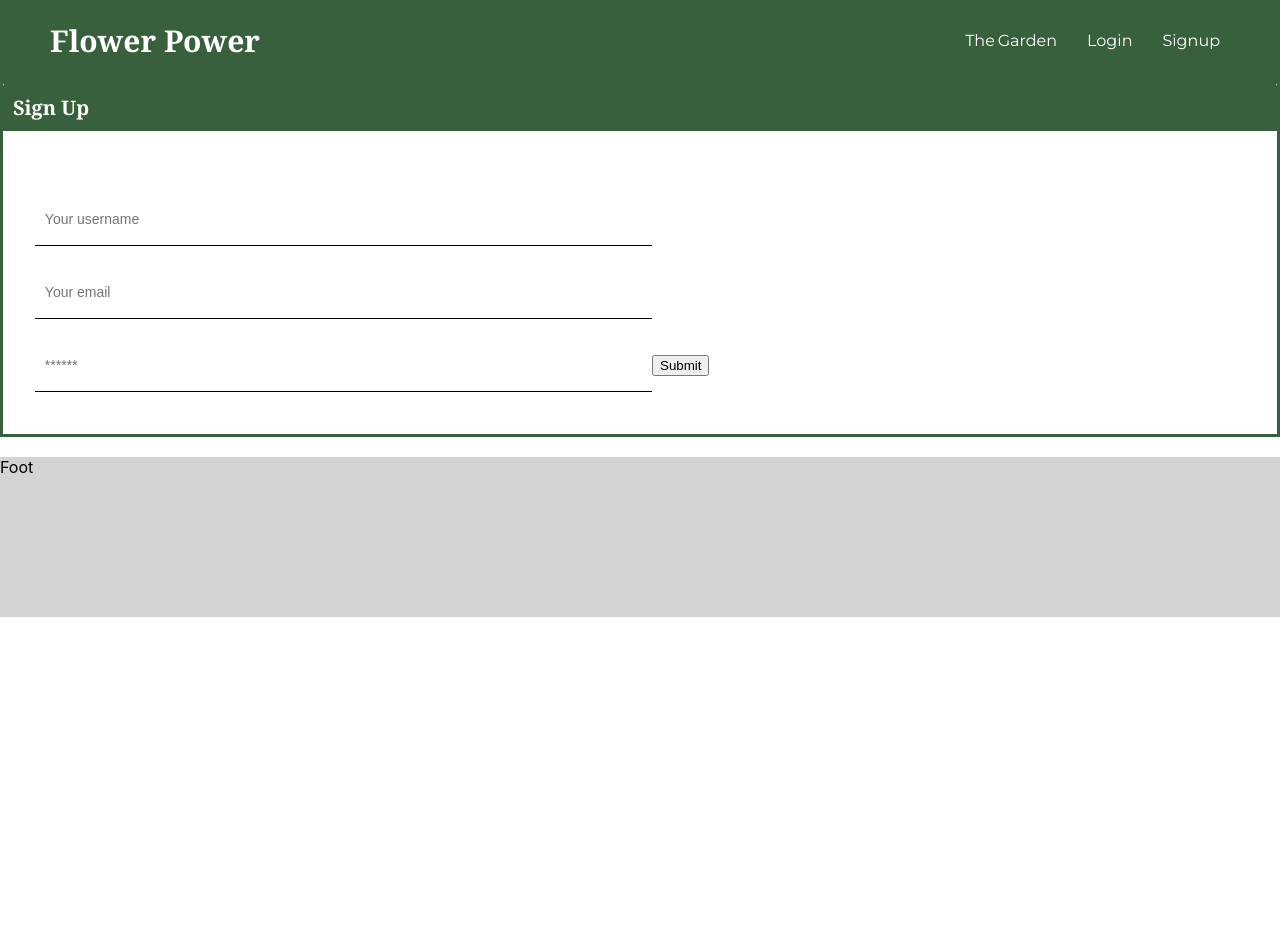
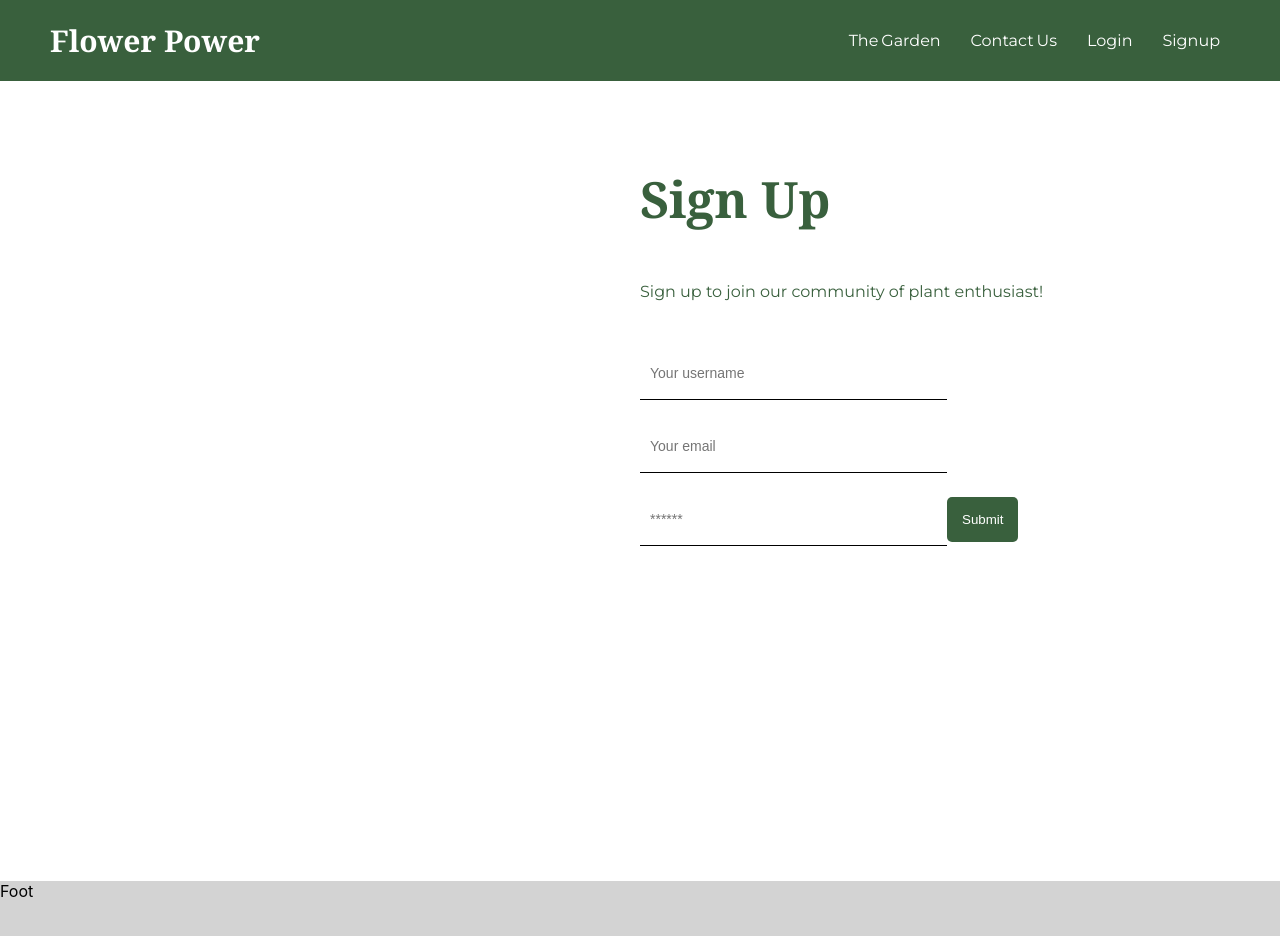
Before and after one commit to felipezintzun/flower-power, a React (Create React App) app in the folder client/: page /signup in a window 1280 px wide. Shown: the top 936 px of the page. Before the commit the page ends 800 px from the top, so only its background shows below. Built offline with nearby package versions, Linux system fonts and the light colour scheme.

Commit message:
added styles to login/signup forms

```diff
--- a/client/src/App.js
+++ b/client/src/App.js
@@ -1,3 +1,4 @@
+import React from 'react';
 import { ApolloProvider, ApolloClient, InMemoryCache, createHttpLink } from '@apollo/client';
 import { setContext } from '@apollo/client/link/context';
 import { BrowserRouter as Router, Route, Switch } from 'react-router-dom';
@@ -48,7 +49,7 @@ function App() {
 
       <Route exact path="/" component={Intro} />
       <Route exact path="/thoughts" component={Thoughts} />
-      <Route exact path="/gallerylist" component={GalleryList} />
+      <Route exact path="/garden" component={GalleryList} />
       <Route exact path="/contact" component={Contact} />
       <Route exact path="/login" component={Login} />
       <Route exact path="/signup" component={Signup} />
--- a/client/src/components/navigation/Navigation.js
+++ b/client/src/components/navigation/Navigation.js
@@ -29,7 +29,8 @@ const Navigation = () => {
             </>
           ) : (
             <>
-              <Link className="nav-item" to="/galleryList">The Garden</Link>
+              <Link className="nav-item" to="/garden">The Garden</Link>
+              <Link className="nav-item" to="/contact">Contact Us</Link>
               <Link className="nav-item" to="/login">Login</Link>
               <Link className="nav-item" to="/signup">Signup</Link>
 
--- a/client/src/pages/intro/Intro.js
+++ b/client/src/pages/intro/Intro.js
@@ -1,5 +1,6 @@
 import React from "react";
 import "./intro.css";
+import { Link } from 'react-router-dom';
 import Plant from "../../img/sunflower-image-home.png";
 import { GiGardeningShears } from "react-icons/gi";
 import { RiPlantFill } from "react-icons/ri";
@@ -9,6 +10,7 @@ import { IoFlowerSharp } from "react-icons/io5";
 
 function Intro () {
     return (
+        <Link>
         <div className="home">
           <div className="h-left">
             <div className="h-left wrapper">
@@ -47,7 +49,7 @@ function Intro () {
             </div>
 
         </div>
-
+        </Link>
     )
 }
 
--- a/client/src/pages/login/Login.js
+++ b/client/src/pages/login/Login.js
@@ -2,6 +2,7 @@ import React, { useState } from 'react';
 import { useMutation } from '@apollo/client';
 import { LOGIN_USER } from '../../utils/mutations.js';
 import Auth from '../../utils/auth.js';
+import "./login.css";
 
 const Login = (props) => {
   const [formState, setFormState] = useState({ email: '', password: '' });
@@ -33,11 +34,15 @@ const Login = (props) => {
   };
 
   return (
-    <main className='flex-row justify-center mb-4'>
-      <div className='col-12 col-md-6'>
-        <div className='card'>
-          <h4 className='card-header'>Login</h4>
-          <div className='card-body'>
+    <main className="login">
+      <div className="login-wrapper">
+      <div className="lwrapper-left"></div>
+        <div className='lwrapper-right'>
+        <h1 className="login-title">Login</h1>
+        <p className='login-description'>
+          Login for full access to our community of plant lovers!
+          </p>
+          <div className="login-form">
             <form onSubmit={handleFormSubmit}>
               <input
                 className='form-input'
@@ -57,7 +62,7 @@ const Login = (props) => {
                 value={formState.password}
                 onChange={handleChange}
               />
-              <button className='btn d-block w-100' type='submit'>
+              <button className="submit-btn" type='submit'>
                 Submit
               </button>
             </form>
--- a/client/src/pages/login/login.css
+++ b/client/src/pages/login/login.css
@@ -0,0 +1,98 @@
+.login {
+    height: 100vh;
+    position: relative;
+}
+
+/* .contact-bg {
+    width: 20px;
+    height: 100%;
+    background-color: #02353c;
+    position: absolute;
+} */
+
+.login-wrapper {
+    padding: 50px;
+    display: flex;
+}
+
+.lwrapper-left {
+    flex: 1;
+}
+
+.lwrapper-right {
+    /* background-color: black; */
+    flex: 1;
+    display: flex;
+    /* align-items: center; */
+    justify-content: space-between;
+    flex-direction: column;
+}
+
+.login-title {
+    font-family: Noto Serif, serif;
+    font-weight: 700;
+    font-size: 50px;
+    color: #39603d;
+
+}
+
+.contact-info {
+    width: 100%;
+
+}
+
+.contact-item {
+    display: flex;
+    align-items: center;
+    margin: 50px 0px;
+    font-weight: 300;
+    width: 70%;
+}
+
+.contact-icon {
+    width: 30px;
+    height: 30px;
+    margin-right: 20px;
+    text-decoration: none;
+    color: black;
+}
+
+.login-description {
+    font-family: Montserrat, sans-serif;
+    color: #39603d;
+}
+
+form {
+    margin-top: 20px;
+}
+
+input {
+    width: 50%;
+    height: 50px;
+    border: none;
+    border-bottom: 1px solid black;
+    margin: 10px 0px;
+    font-size: 14px;
+    padding-left: 10px;
+}
+
+textarea {
+    width: 100%;
+    margin: 10px 0px;
+    font-size: 14px;
+    padding-left: 10px;
+}
+
+.submit-btn{
+    border: none;
+    padding: 15px;
+    color: white;
+    font-weight: 500;
+    cursor: pointer;
+    background-color:  #39603d;
+    border-radius: 5px;
+}
+
+.submit-btn:hover {
+    background-color: #f1b24a;
+}
--- a/client/src/pages/signup/Signup.js
+++ b/client/src/pages/signup/Signup.js
@@ -2,6 +2,7 @@ import React, { useState } from 'react';
 import { useMutation } from '@apollo/client';
 import { ADD_USER } from '../../utils/mutations.js';
 import Auth from '../../utils/auth.js';
+import "./signup.css";
 
 
 const Signup = () => {
@@ -34,23 +35,25 @@ const Signup = () => {
   };
 
   return (
-    <main className='flex-row justify-center mb-4'>
-      <div className='col-12 col-md-6'>
-        <div className='card'>
-          <h4 className='card-header'>Sign Up</h4>
-          <div className='card-body'>
-            <form onSubmit={handleFormSubmit}>
+    <main className="signup">
+      {/* <div className='col-12 col-md-6'> */}
+        <div className="signup-wrapper">
+        <div className="swrapper-left"></div>
+        <div className="swrapper-right">
+        <h1 className="signup-title">Sign Up</h1>
+          <p className='signup-description'>
+          Sign up to join our community of plant enthusiast!
+          </p>
+            <form className="signup-form" onSubmit={handleFormSubmit}>
               <input
-                className='form-input'
-                placeholder='Your username'
-                name='username'
-                type='username'
-                id='username'
+                placeholder="Your username"
+                name="username"
+                type="username"
+                id="username"
                 value={formState.username}
                 onChange={handleChange}
               />
               <input
-                className='form-input'
                 placeholder='Your email'
                 name='email'
                 type='email'
@@ -59,7 +62,6 @@ const Signup = () => {
                 onChange={handleChange}
               />
               <input
-                className='form-input'
                 placeholder='******'
                 name='password'
                 type='password'
@@ -67,14 +69,15 @@ const Signup = () => {
                 value={formState.password}
                 onChange={handleChange}
               />
-              <button className='btn d-block w-100' type='submit'>
+              <button className="submit-btn" type="submit">
                 Submit
               </button>
             </form>
             {error && <div>Sign up failed</div>}
           </div>
+
         </div>
-      </div>
+      {/* </div> */}
     </main>
   );
 };
--- a/client/src/pages/signup/signup.css
+++ b/client/src/pages/signup/signup.css
@@ -0,0 +1,98 @@
+.signup {
+    height: 100vh;
+    position: relative;
+}
+
+/* .contact-bg {
+    width: 20px;
+    height: 100%;
+    background-color: #02353c;
+    position: absolute;
+} */
+
+.signup-wrapper {
+    padding: 50px;
+    display: flex;
+}
+
+.swrapper-left {
+    flex: 1;
+}
+
+.swrapper-right {
+    /* background-color: black; */
+    flex: 1;
+    display: flex;
+    /* align-items: center; */
+    justify-content: space-between;
+    flex-direction: column;
+}
+
+.signup-title {
+    font-family: Noto Serif, serif;
+    font-weight: 700;
+    font-size: 50px;
+    color: #39603d;
+
+}
+
+.contact-info {
+    width: 100%;
+
+}
+
+.contact-item {
+    display: flex;
+    align-items: center;
+    margin: 50px 0px;
+    font-weight: 300;
+    width: 70%;
+}
+
+.contact-icon {
+    width: 30px;
+    height: 30px;
+    margin-right: 20px;
+    text-decoration: none;
+    color: black;
+}
+
+.signup-description {
+    font-family: Montserrat, sans-serif;
+    color: #39603d;
+}
+
+form {
+    margin-top: 20px;
+}
+
+input {
+    width: 50%;
+    height: 50px;
+    border: none;
+    border-bottom: 1px solid black;
+    margin: 10px 0px;
+    font-size: 14px;
+    padding-left: 10px;
+}
+
+textarea {
+    width: 100%;
+    margin: 10px 0px;
+    font-size: 14px;
+    padding-left: 10px;
+}
+
+.submit-btn{
+    border: none;
+    padding: 15px;
+    color: white;
+    font-weight: 500;
+    cursor: pointer;
+    background-color:  #39603d;
+    border-radius: 5px;
+}
+
+.submit-btn:hover {
+    background-color: #f1b24a;
+}
```
